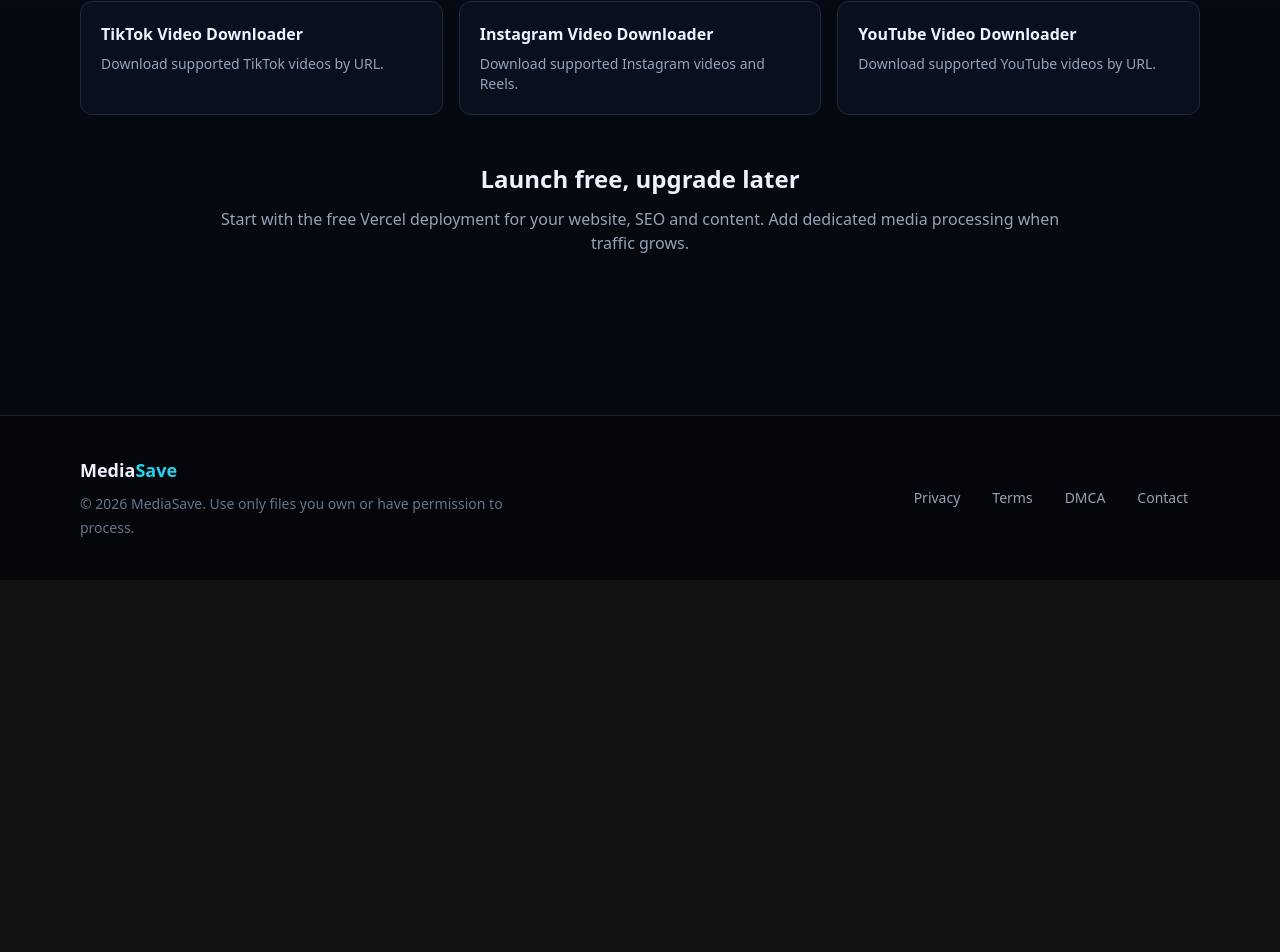
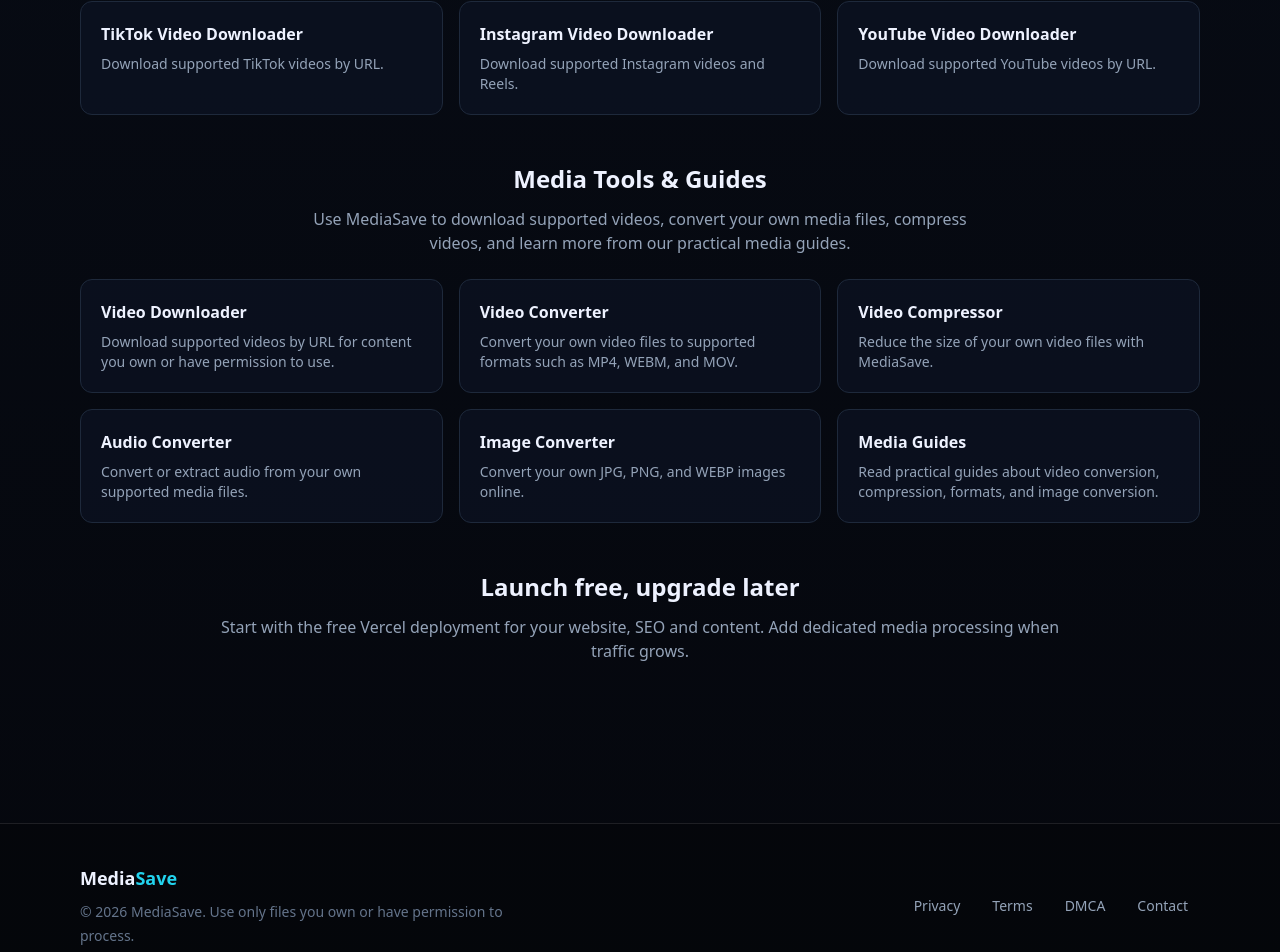
Before and after one commit to z3r020/mediasave, a Next.js app: page / in a window 1280 px wide. Shown: the part 1212-2164 px from the top of the page. Before the commit the page ends 1792 px from the top, so only its background shows below. Built offline with nearby package versions, Linux system fonts and the light colour scheme; no server answers.

Commit message:
Strengthen homepage SEO internal links

```diff
--- a/app/page.tsx
+++ b/app/page.tsx
@@ -23,4 +23,36 @@
 </a>
 </div>
 </section>
+<section className="max-w-6xl mx-auto px-4 pb-12">
+<h2 className="text-2xl font-bold text-center">Media Tools & Guides</h2>
+<p className="mt-3 text-slate-400 text-center max-w-2xl mx-auto">
+Use MediaSave to download supported videos, convert your own media files, compress videos, and learn more from our practical media guides.
+</p>
+<div className="mt-6 grid sm:grid-cols-2 lg:grid-cols-3 gap-4">
+<a href="/video-url-downloader" className="rounded-xl border border-slate-800 bg-slate-900/50 p-5 hover:border-cyan-400/40 transition">
+<h3 className="font-bold">Video Downloader</h3>
+<p className="mt-2 text-sm text-slate-400">Download supported videos by URL for content you own or have permission to use.</p>
+</a>
+<a href="/video-downloader" className="rounded-xl border border-slate-800 bg-slate-900/50 p-5 hover:border-cyan-400/40 transition">
+<h3 className="font-bold">Video Converter</h3>
+<p className="mt-2 text-sm text-slate-400">Convert your own video files to supported formats such as MP4, WEBM, and MOV.</p>
+</a>
+<a href="/compress-video" className="rounded-xl border border-slate-800 bg-slate-900/50 p-5 hover:border-cyan-400/40 transition">
+<h3 className="font-bold">Video Compressor</h3>
+<p className="mt-2 text-sm text-slate-400">Reduce the size of your own video files with MediaSave.</p>
+</a>
+<a href="/audio-converter" className="rounded-xl border border-slate-800 bg-slate-900/50 p-5 hover:border-cyan-400/40 transition">
+<h3 className="font-bold">Audio Converter</h3>
+<p className="mt-2 text-sm text-slate-400">Convert or extract audio from your own supported media files.</p>
+</a>
+<a href="/image-converter" className="rounded-xl border border-slate-800 bg-slate-900/50 p-5 hover:border-cyan-400/40 transition">
+<h3 className="font-bold">Image Converter</h3>
+<p className="mt-2 text-sm text-slate-400">Convert your own JPG, PNG, and WEBP images online.</p>
+</a>
+<a href="/blog" className="rounded-xl border border-slate-800 bg-slate-900/50 p-5 hover:border-cyan-400/40 transition">
+<h3 className="font-bold">Media Guides</h3>
+<p className="mt-2 text-sm text-slate-400">Read practical guides about video conversion, compression, formats, and image conversion.</p>
+</a>
+</div>
+</section>
 <section className="max-w-4xl mx-auto px-4 pb-20 text-center"><h2 className="text-2xl font-bold">Launch free, upgrade later</h2><p className="mt-3 text-slate-400">Start with the free Vercel deployment for your website, SEO and content. Add dedicated media processing when traffic grows.</p></section></div>}
```
